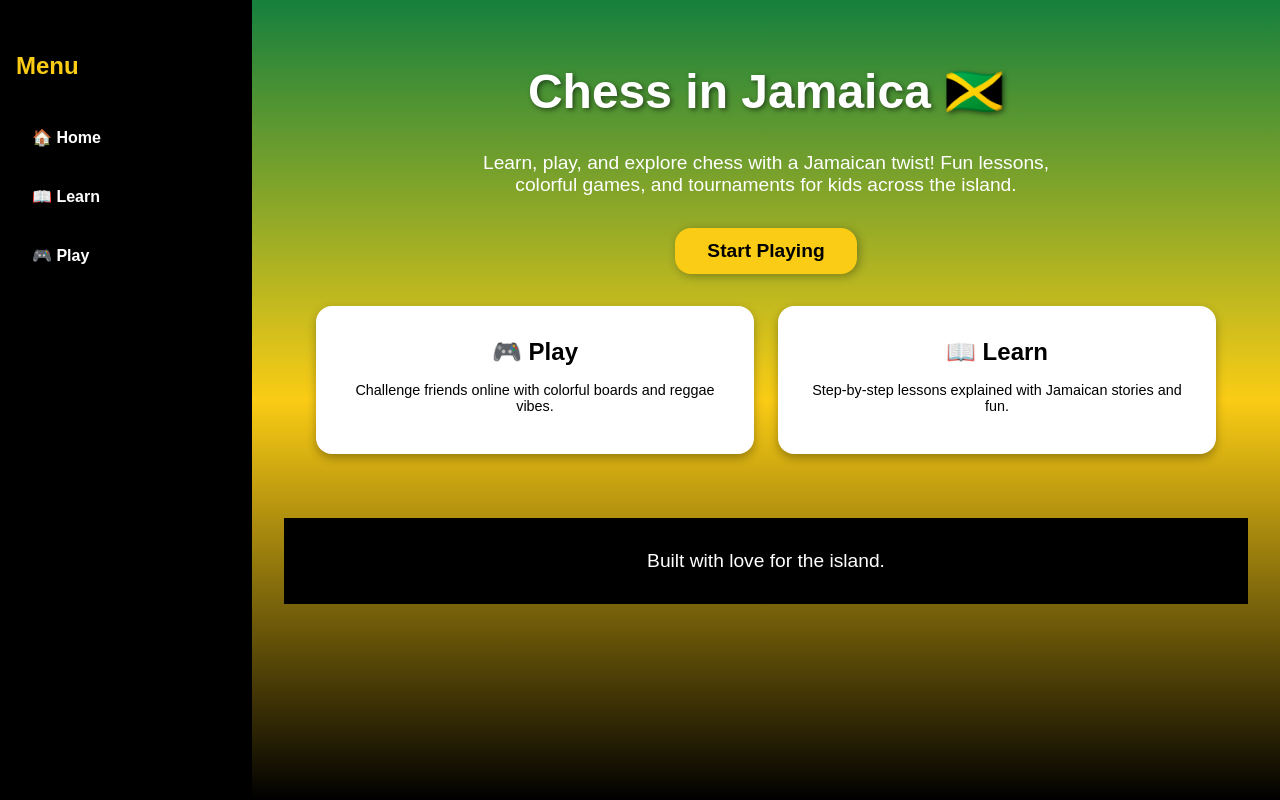
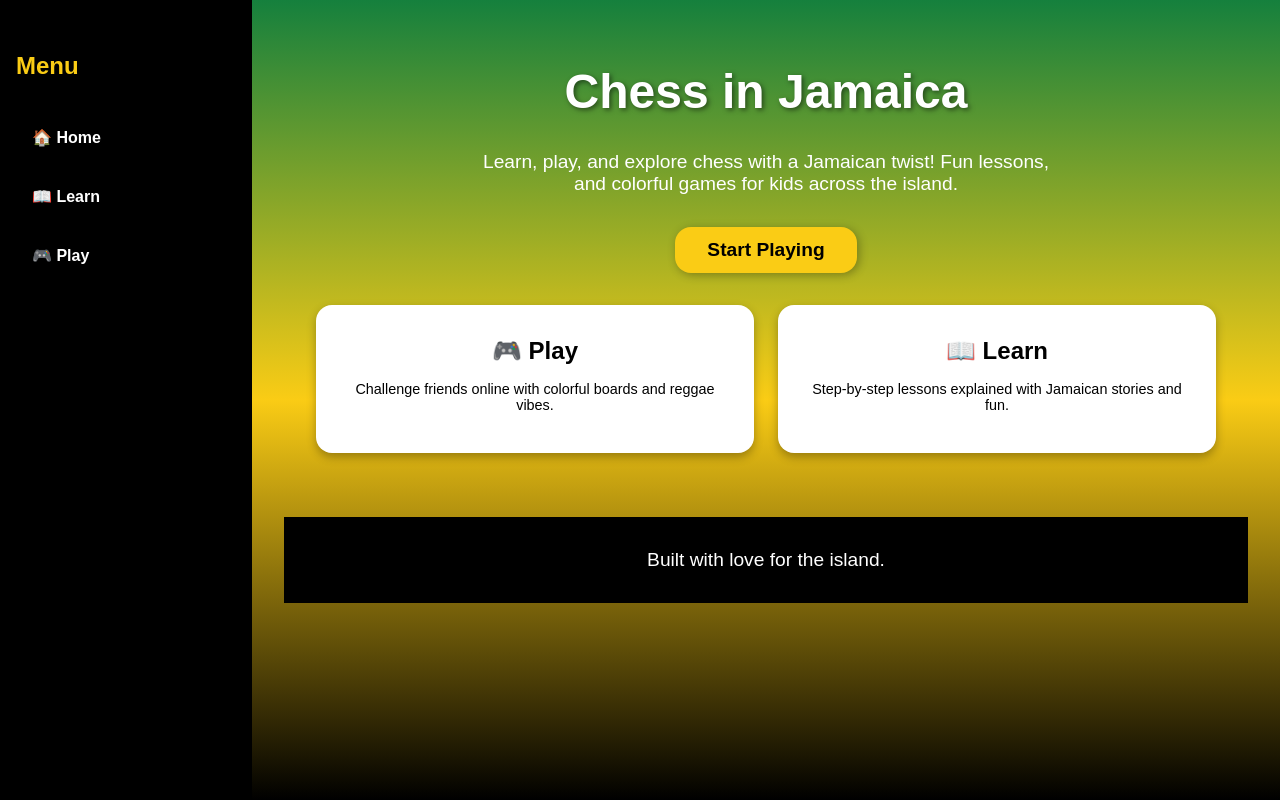
Before and after one commit to dominichaisley/chess-ja, a plain HTML site: page index.html in a window 1280 px wide. Drawn offline with Linux system fonts and the light colour scheme.

Commit message:
Update index.html

```diff
--- a/index.html
+++ b/index.html
@@ -19,8 +19,9 @@
     </aside>
 
     <main class="content">
-      <h1>Chess in Jamaica 🇯🇲</h1>
-      <p>Learn, play, and explore chess with a Jamaican twist! Fun lessons, colorful games, and tournaments for kids across the island.</p>
+      <h1>Chess in Jamaica</h1>
+      <!-- 🇯🇲 -->
+      <p>Learn, play, and explore chess with a Jamaican twist! Fun lessons, and colorful games for kids across the island.</p>
       <a href="play.html" class="btn-primary">Start Playing</a>
 
       <section class="features">
```
